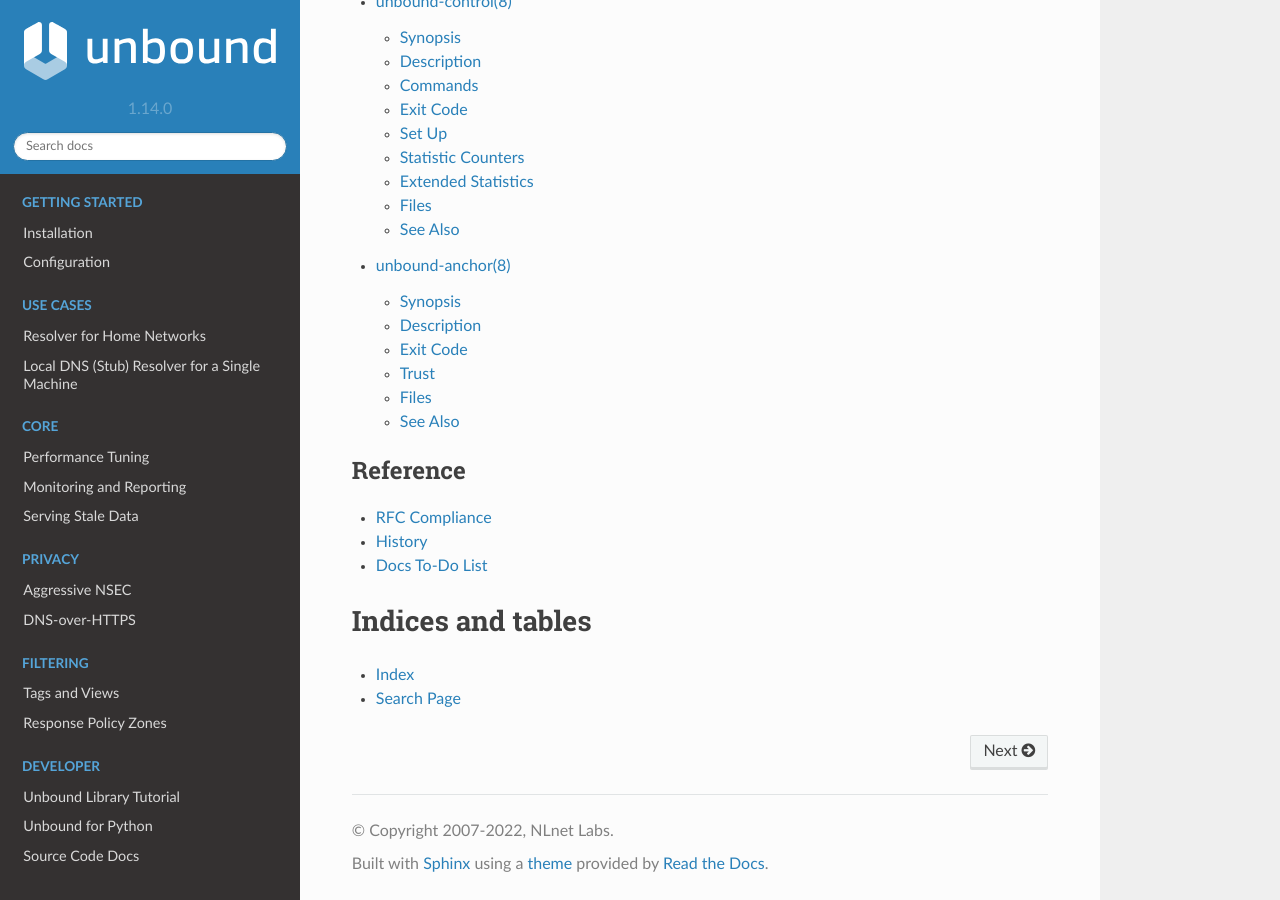
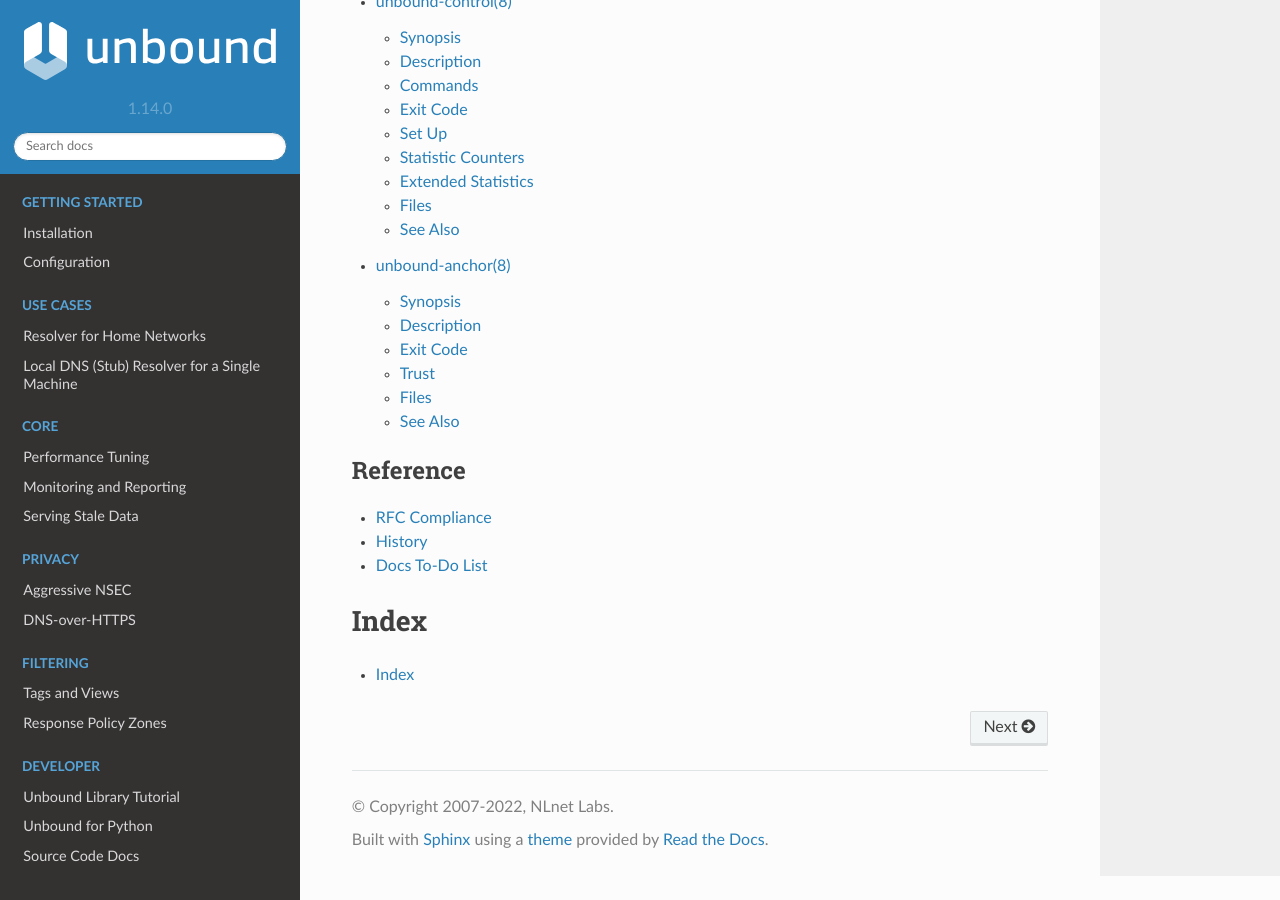
Before and after one commit to NLnetLabs/unbound-manual, a Sphinx documentation site: the page built from source/index.rst, in a window 1280 px wide and 900 px high, scrolled down 3763 px. Built offline with Sphinx 7.4.7 and the Read the Docs theme 2.0.0, drawn with Linux system fonts in a browser that asks for light colours.

Commit message:
Remove search page

```diff
--- a/source/index.rst
+++ b/source/index.rst
@@ -95,8 +95,9 @@ license, with attribution to NLnet Labs.
    reference/todo
 
 
-Indices and tables
-==================
+Index
+=====
 
 * :ref:`genindex`
-* :ref:`search`
+
+.. * :ref:`search`
```
